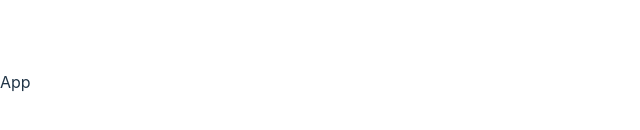
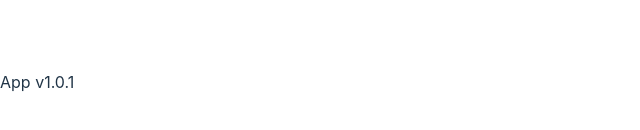
Before and after one commit to osvaldomcc/pokemon-pokedex, a React (Vite) app: page / in a window 1280 px wide. Shown: the part 318-448 px from the top of the page, without its empty margins (0-640 px from the left). Built offline with nearby package versions, Linux system fonts and the light colour scheme.

Commit message:
Add v1.0.1

```diff
--- a/src/App.tsx
+++ b/src/App.tsx
@@ -1,5 +1,5 @@
 const App = () => {
-  return <div>App</div>
+  return <div>App v1.0.1</div>
 }
 
 export default App
```
